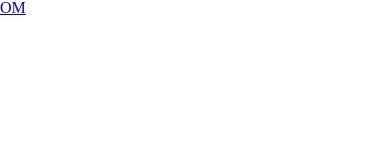
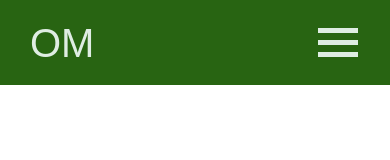
Before and after one commit to RaeMoraV/AyunoItermitente, a plain HTML site: page Public/index.html in a window 390 px wide. Drawn offline with Linux system fonts and the light colour scheme.

Commit message:
Se crea diseno base del Nav Mobile

```diff
--- a/Public/Css/globales.css
+++ b/Public/Css/globales.css
@@ -1,3 +1,5 @@
+/* GENERALES */
+
 :root {
     --color-black: #000000;
     --color-lightgreen1: #dfede3;
@@ -6,18 +8,67 @@
     --color-darkgreen: #286412;
 }
 
-/* BOX SIZING DE PAUL IRISH:  https://www.paulirish.com/2012/box-sizing-border-box-ftw/ */
 html {
     box-sizing: border-box;
 }
 
 *, *:before, *:after {
-box-sizing: inherit;
+box-sizing: inherit; /* COMPLEMENTO DE BOX SIZING (PAUL IRISH):  https://www.paulirish.com/2012/box-sizing-border-box-ftw/ */
+}
+
+body {
+    font-family: Arial, Helvetica, sans-serif;
+}
+
+a {
+    text-decoration: none;
 }
 
 
 
 /* NAV MOBILE */
+.navMobile {
+    padding: 20px 30px;
+    background-color: var(--color-darkgreen);
+    display: flex;
+    justify-content: space-between;
+}
 
+.navMobile .logo {
+    height: 45px;
+    width: fit-content;
+    display: flex;
+    align-items: center;
+}
+
+.navMobile .logo a {
+    font-size: 40px;
+    color: var(--color-lightgreen1);
+}
+
+.navMobile .menuButton {
+    position: relative;
+    display: flex;
+    flex-direction: column;
+    width: 45px;
+    height: 45px;
+    align-items: center;
+    justify-content: center;
+}
+
+.navMobile .menuButton .whiteBar {
+    background-color: var(--color-lightgreen1);
+    height: 5px;
+    width: 40px;
+    position: absolute;
+}
+
+.navMobile .menuButton .whiteBar:nth-child(2) {
+    transform: translateY(-12px);
+}
+
+.navMobile .menuButton .whiteBar:nth-child(3) {
+    transform: translateY(12px);
+}
 
 /* NAV DESKTOP */
```
